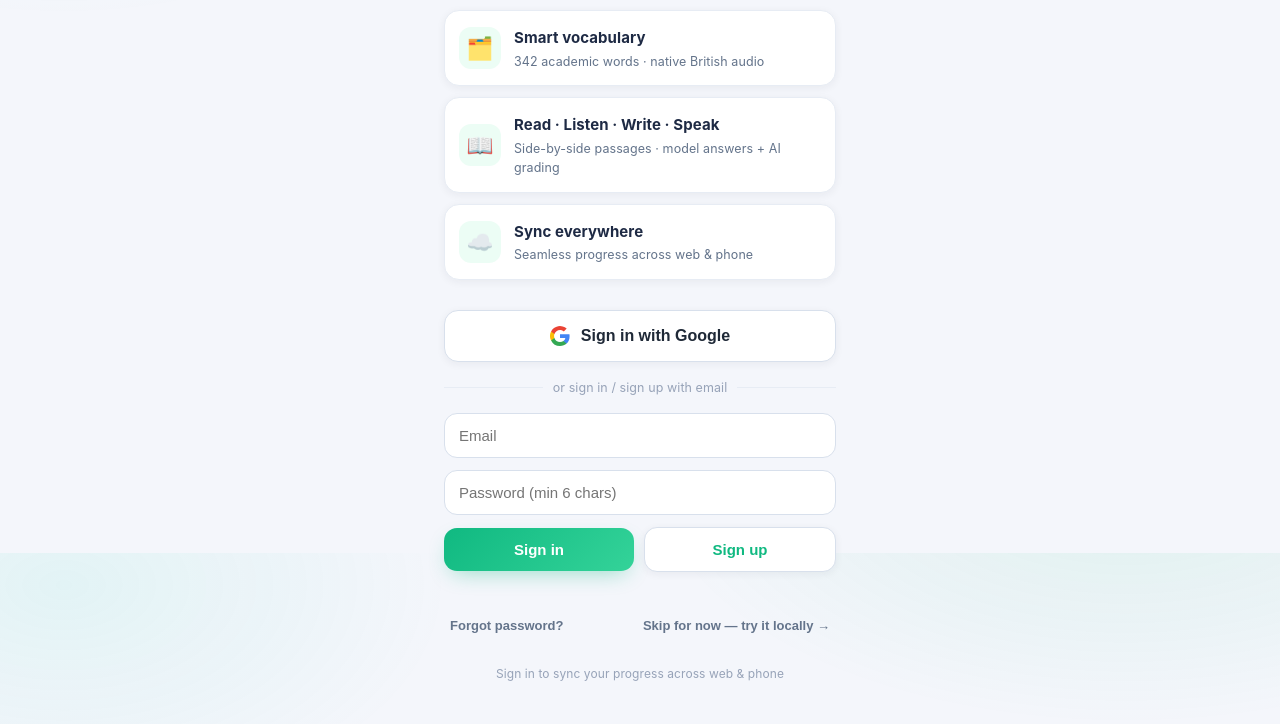
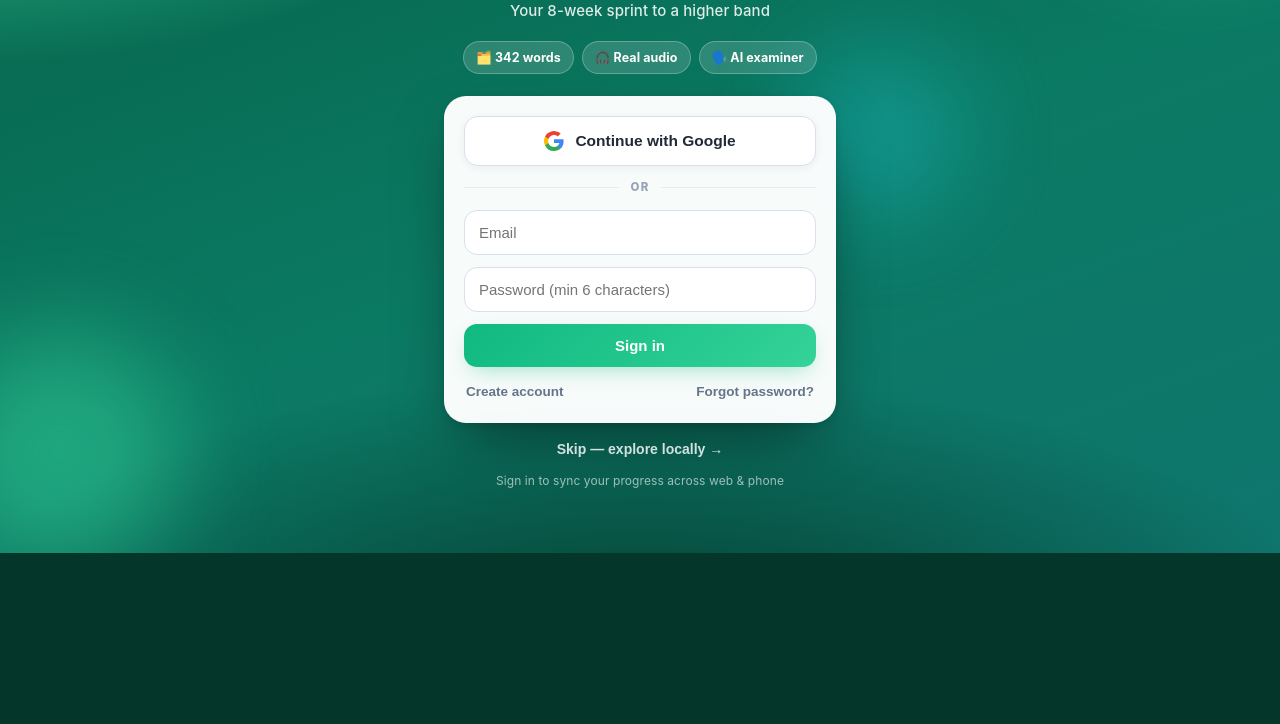
Before and after one commit to yolowinnn/IELTS_learning, a website: page www/index.html in a window 1280 px wide. Shown: the part 247-971 px from the top of the page. After the commit the page ends 800 px from the top, so only its background shows below. Drawn offline with Linux system fonts and the light colour scheme; no server answers.

Commit message:
feat(app): 全新高级登录页(品牌渐变+定制logo+玻璃卡)+ 原生谷歌登录(@capacitor-firebase/authentication, skipNativeAuth→JS signInWithCredential→沿用Firestore同步)
- cover.js/style.css 重做封面:深绿渐变+发光光晕+定制SVG品牌标(靶心+箭)+玻璃质感登录卡
- firebase-sync.js signIn():原生用 FirebaseAuthentication.signInWithGoogle() 拿 idToken → JS SDK 登录(同一谷歌账号=同UID=拉回云端进度)
- capacitor.config FirebaseAuthentication{skipNativeAuth,providers:google.com};gradle 已自带 google-services.json 存在才启用(无文件不崩,Bridge 捕获 PluginLoadException)

Co-Authored-By: Claude Opus 4.8 (1M context) <noreply@anthropic.com>

```diff
--- a/package.json
+++ b/package.json
@@ -9,6 +9,7 @@
   },
   "dependencies": {
     "@capacitor-community/text-to-speech": "^8.0.2",
+    "@capacitor-firebase/authentication": "^8.3.0",
     "@capacitor/android": "^8.4.0",
     "@capacitor/cli": "^8.4.0",
     "@capacitor/core": "^8.4.0"
--- a/www/css/style.css
+++ b/www/css/style.css
@@ -339,44 +339,67 @@ input[type=checkbox] { accent-color: var(--brand); width:22px; height:22px; }
 .auth-bar { display:flex; align-items:center; gap:8px; }
 .avatar { width:30px;height:30px;border-radius:50%;border:1px solid var(--line-strong);object-fit:cover;background:var(--surface-2); }
 
-/* ===== 登录封面页 ===== */
+/* ===== 登录封面页 v4 — premium(品牌渐变 + 光晕 + 玻璃卡片)===== */
+body.cover-mode { background: #04372a; }
 body.cover-mode #tabbar, body.cover-mode #topbar { display: none; }
 body.cover-mode #view { padding: 0; max-width: none; }
-.cover {
-  min-height: 100vh; min-height: 100dvh; box-sizing: border-box;
-  display: flex; flex-direction: column; justify-content: center; gap: 26px;
-  max-width: 440px; margin: 0 auto; padding: 48px 24px calc(40px + env(safe-area-inset-bottom));
-  animation: viewIn .5s cubic-bezier(.22,1,.36,1);
+
+.cover2 {
+  position: relative; min-height: 100vh; min-height: 100dvh; overflow: hidden;
+  display: flex; flex-direction: column; align-items: center; justify-content: center;
+  padding: 40px 22px calc(26px + env(safe-area-inset-bottom));
+  background:
+    radial-gradient(130% 72% at 86% -6%, #5eead4 0%, transparent 46%),
+    radial-gradient(120% 80% at -8% 6%, #34d399 0%, transparent 42%),
+    radial-gradient(95% 60% at 50% 112%, #043d2e 0%, transparent 58%),
+    linear-gradient(160deg, #065f46 0%, #0b7a63 55%, #0f766e 100%);
 }
-.cover-hero { text-align: center; }
-.cover-logo {
-  width: 88px; height: 88px; margin: 0 auto 18px; border-radius: 24px;
-  background: var(--hero-grad); display: flex; align-items: center; justify-content: center;
-  font-size: 46px; box-shadow: 0 14px 32px -10px rgba(16,185,129,.55);
-}
-.cover-title { font-size: 30px; font-weight: 900; letter-spacing: -.02em; margin: 0; }
-.cover-tag { color: var(--tx-dim); font-size: 14.5px; margin: 8px 0 0; }
-.cover-features { display: flex; flex-direction: column; gap: 11px; }
-.cfeat { display: flex; gap: 13px; align-items: center; background: var(--surface); border: 1px solid var(--line); border-radius: 15px; padding: 14px; box-shadow: var(--shadow-sm); }
-.cfeat .cf-ic { width: 42px; height: 42px; border-radius: 12px; background: var(--tint); display: flex; align-items: center; justify-content: center; font-size: 22px; flex-shrink: 0; }
-.cfeat b { font-size: 15px; }
-.cfeat small { display: block; color: var(--tx-dim); font-size: 12.5px; margin-top: 2px; }
-.cover-actions { display: flex; flex-direction: column; gap: 12px; margin-top: 4px; }
+.cover2-orbs { position: absolute; inset: 0; overflow: hidden; pointer-events: none; }
+.cover2-orbs span { position: absolute; border-radius: 50%; filter: blur(48px); opacity: .5; }
+.cover2-orbs span:nth-child(1) { width: 280px; height: 280px; background: #5eead4; top: -64px; right: -52px; animation: floaty 9s ease-in-out infinite; }
+.cover2-orbs span:nth-child(2) { width: 240px; height: 240px; background: #34d399; bottom: -44px; left: -60px; animation: floaty 11s ease-in-out infinite reverse; }
+.cover2-orbs span:nth-child(3) { width: 170px; height: 170px; background: #22d3ee; top: 40%; left: 62%; opacity: .3; animation: floaty 13s ease-in-out infinite; }
+@keyframes floaty { 0%, 100% { transform: translate(0, 0); } 50% { transform: translate(0, -26px); } }
+
+.cover2-inner { position: relative; z-index: 1; width: 100%; max-width: 392px; display: flex; flex-direction: column; align-items: center; animation: coverUp .6s cubic-bezier(.22,1,.36,1); }
+@keyframes coverUp { from { opacity: 0; transform: translateY(16px); } to { opacity: 1; transform: none; } }
+
+.brandmark { width: 84px; height: 84px; filter: drop-shadow(0 16px 30px rgba(0,0,0,.3)); }
+.brandmark svg { width: 100%; height: 100%; display: block; }
+.cover2-title { font-size: 38px; font-weight: 900; letter-spacing: -.025em; color: #fff; margin: 18px 0 0; text-shadow: 0 2px 18px rgba(0,0,0,.16); }
+.cover2-title .grad7 { background: linear-gradient(180deg, #ffffff, #a7f3d0); -webkit-background-clip: text; background-clip: text; -webkit-text-fill-color: transparent; }
+.cover2-sub { color: rgba(255,255,255,.86); font-size: 15px; font-weight: 500; margin: 9px 0 0; text-align: center; }
+.cover2-chips { display: flex; flex-wrap: wrap; gap: 8px; justify-content: center; margin: 18px 0 22px; }
+.cover2-chips span { background: rgba(255,255,255,.15); border: 1px solid rgba(255,255,255,.26); color: #fff; font-size: 12.5px; font-weight: 700; padding: 6px 12px; border-radius: 999px; backdrop-filter: blur(6px); -webkit-backdrop-filter: blur(6px); }
+
+.auth-card { width: 100%; background: rgba(255,255,255,.97); border-radius: 22px; padding: 20px; box-shadow: 0 26px 64px -20px rgba(0,0,0,.55), 0 2px 8px rgba(0,0,0,.12); display: flex; flex-direction: column; gap: 12px; }
 .btn-google {
   display: flex; align-items: center; justify-content: center; gap: 11px;
   background: #fff; color: #1f2937; border: 1.5px solid var(--line-strong); border-radius: 14px;
-  padding: 15px; font-size: 16px; font-weight: 700; cursor: pointer; box-shadow: var(--shadow-sm);
-  transition: transform .12s, box-shadow .2s;
+  padding: 14px; font-size: 15.5px; font-weight: 700; cursor: pointer; box-shadow: var(--shadow-sm);
+  transition: transform .12s, box-shadow .2s, border-color .2s;
 }
-.btn-google:active { transform: scale(.97); }
+.btn-google:active { transform: scale(.98); }
+.btn-google:hover { border-color: var(--brand); }
 .btn-google:disabled { opacity: .5; pointer-events: none; }
-.cover-skip { background: none; border: none; color: var(--tx-dim); font-size: 14px; font-weight: 600; cursor: pointer; padding: 6px; }
-.cover-skip:active { color: var(--brand); }
-.cover-note { text-align: center; font-size: 12.5px; color: var(--tx-faint); min-height: 16px; }
-.cover-foot { text-align: center; font-size: 12px; color: var(--tx-faint); }
+.cover-or { display: flex; align-items: center; gap: 12px; color: var(--tx-faint); font-size: 11.5px; font-weight: 800; text-transform: uppercase; letter-spacing: .1em; margin: 1px 0; }
+.cover-or::before, .cover-or::after { content: ""; flex: 1; height: 1px; background: var(--line); }
+.cover-input { width: 100%; box-sizing: border-box; background: #fff; color: var(--tx); border: 1.5px solid var(--line-strong); border-radius: 13px; padding: 13px 14px; font-size: 15px; transition: border-color .15s, box-shadow .15s; }
+.cover-input:focus { outline: none; border-color: var(--brand); box-shadow: 0 0 0 3px rgba(16,185,129,.15); }
+.auth-links { display: flex; align-items: center; justify-content: space-between; margin-top: 1px; }
+.auth-links button { background: none; border: none; color: var(--tx-dim); font-size: 13.5px; font-weight: 700; cursor: pointer; padding: 4px 2px; }
+.auth-links button:active { color: var(--brand); }
+.cover-note { text-align: center; font-size: 12.5px; color: var(--tx-dim); min-height: 14px; font-weight: 600; }
+.cover-note:empty { display: none; }
+.cover-skip { background: none; border: none; color: rgba(255,255,255,.82); font-size: 14px; font-weight: 700; cursor: pointer; padding: 14px; margin-top: 4px; }
+.cover-skip:active { color: #fff; }
+.cover-foot { text-align: center; font-size: 12px; color: rgba(255,255,255,.6); margin-top: 1px; }
 
-.cover-splash { min-height: 100vh; min-height: 100dvh; display: flex; flex-direction: column; align-items: center; justify-content: center; gap: 8px; }
-.spinner { width: 30px; height: 30px; border: 3px solid var(--line); border-top-color: var(--brand); border-radius: 50%; animation: spin .8s linear infinite; }
+.cover-splash { min-height: 100vh; min-height: 100dvh; display: flex; flex-direction: column; align-items: center; justify-content: center; gap: 14px;
+  background: radial-gradient(120% 80% at 80% 0%, #0d9488 0%, transparent 55%), linear-gradient(165deg, #065f46, #0f766e); }
+.cover-splash .brandmark { width: 92px; height: 92px; }
+.cover-splash .faint { color: rgba(255,255,255,.82) !important; }
+.spinner { width: 28px; height: 28px; border: 3px solid rgba(255,255,255,.25); border-top-color: #fff; border-radius: 50%; animation: spin .8s linear infinite; }
 @keyframes spin { to { transform: rotate(360deg); } }
 
 /* ===== 实时 AI 口语对练 ===== */
@@ -391,11 +414,7 @@ body.cover-mode #view { padding: 0; max-width: none; }
 .live-log::-webkit-scrollbar { width: 6px; }
 .live-log::-webkit-scrollbar-thumb { background: rgba(255,255,255,.3); border-radius: 6px; }
 
-/* ===== 封面 · 邮箱登录 ===== */
-.cover-or { display:flex; align-items:center; gap:10px; color:var(--tx-faint); font-size:12.5px; margin:4px 0; }
-.cover-or::before, .cover-or::after { content:""; flex:1; height:1px; background:var(--line); }
-.cover-input { width:100%; box-sizing:border-box; background:#fff; color:var(--tx); border:1.5px solid var(--line-strong); border-radius:13px; padding:13px 14px; font-size:15px; }
-.cover-input:focus { outline:none; border-color:var(--brand); box-shadow:0 0 0 3px rgba(16,185,129,.15); }
+/* (封面邮箱登录样式已并入上方 v4 premium 区块) */
 
 /* ===== 口语实时对练 v2(录音/回放)===== */
 .lv-replay { margin-left: 6px; background: rgba(0,0,0,.18); border: none; color: inherit; border-radius: 8px; padding: 1px 8px; cursor: pointer; font-size: 12px; vertical-align: middle; }
--- a/www/js/modules/cover.js
+++ b/www/js/modules/cover.js
@@ -1,6 +1,23 @@
-/* cover.js — 登录封面页:进入 App 前先走 Google 登录(离线/未配置可跳过本地用) */
+/* cover.js — 登录封面页 v4(premium):品牌渐变 + 玻璃卡片 + Google / 邮箱登录;离线/未配置可跳过本地用 */
 (function () {
   const GOOGLE_G = '<svg width="20" height="20" viewBox="0 0 18 18" aria-hidden="true"><path fill="#4285F4" d="M17.64 9.2c0-.64-.06-1.25-.16-1.84H9v3.48h4.84a4.14 4.14 0 0 1-1.8 2.72v2.26h2.92c1.7-1.57 2.68-3.88 2.68-6.62z"/><path fill="#34A853" d="M9 18c2.43 0 4.47-.8 5.96-2.18l-2.92-2.26c-.81.54-1.85.86-3.04.86-2.34 0-4.32-1.58-5.03-3.7H.96v2.33A9 9 0 0 0 9 18z"/><path fill="#FBBC05" d="M3.97 10.72a5.4 5.4 0 0 1 0-3.44V4.95H.96a9 9 0 0 0 0 8.1l3.01-2.33z"/><path fill="#EA4335" d="M9 3.58c1.32 0 2.5.45 3.44 1.35l2.58-2.58A9 9 0 0 0 .96 4.95l3.01 2.33C4.68 5.16 6.66 3.58 9 3.58z"/></svg>';
+
+  // 品牌标:渐变圆角方 + 靶心 + 命中箭头(替代 🎯 emoji)
+  const LOGO = `
+    <svg viewBox="0 0 100 100" xmlns="http://www.w3.org/2000/svg" aria-label="IELTS 7.5">
+      <defs>
+        <linearGradient id="bm" x1="0" y1="0" x2="1" y2="1">
+          <stop offset="0" stop-color="#6ee7b7"/><stop offset=".5" stop-color="#10b981"/><stop offset="1" stop-color="#0d9488"/>
+        </linearGradient>
+      </defs>
+      <rect x="6" y="6" width="88" height="88" rx="27" fill="url(#bm)"/>
+      <rect x="6" y="6" width="88" height="46" rx="27" fill="#ffffff" opacity=".12"/>
+      <circle cx="46" cy="54" r="23" fill="none" stroke="#fff" stroke-opacity=".5" stroke-width="4.5"/>
+      <circle cx="46" cy="54" r="13.5" fill="none" stroke="#fff" stroke-opacity=".85" stroke-width="4.5"/>
+      <circle cx="46" cy="54" r="4.6" fill="#fff"/>
+      <path d="M82 22 L48 56" stroke="#fff" stroke-width="5.5" stroke-linecap="round"/>
+      <path d="M82 22 l-13 2.2 M82 22 l-2.2 13" stroke="#fff" stroke-width="5.5" stroke-linecap="round"/>
+    </svg>`;
 
   function render() {
     const view = document.getElementById('view');
@@ -9,33 +26,30 @@
     view.classList.remove('wide');
     view.innerHTML = '';
     const c = el(`
-      <div class="cover">
-        <div class="cover-hero">
-          <div class="cover-logo">🎯</div>
-          <h1 class="cover-title">IELTS 7.5 Sprint</h1>
-          <p class="cover-tag">8 weeks · daily skills practice · cloud-synced progress</p>
+      <div class="cover2">
+        <div class="cover2-orbs"><span></span><span></span><span></span></div>
+        <div class="cover2-inner">
+          <div class="brandmark">${LOGO}</div>
+          <h1 class="cover2-title">IELTS <span class="grad7">7.5</span></h1>
+          <p class="cover2-sub">Your 8-week sprint to a higher band</p>
+          <div class="cover2-chips">
+            <span>🗂️ 342 words</span><span>🎧 Real audio</span><span>🗣️ AI examiner</span>
+          </div>
+          <div class="auth-card">
+            <button class="btn-google" id="gLogin">${GOOGLE_G}<span>Continue with Google</span></button>
+            <div class="cover-or"><span>or</span></div>
+            <input class="cover-input" id="emEmail" type="email" inputmode="email" placeholder="Email" autocomplete="email" />
+            <input class="cover-input" id="emPw" type="password" placeholder="Password (min 6 characters)" autocomplete="current-password" />
+            <button class="btn block" id="emLogin">Sign in</button>
+            <div class="auth-links">
+              <button id="emSignup">Create account</button>
+              <button id="emForgot">Forgot password?</button>
+            </div>
+            <div class="cover-note" id="gNote"></div>
+          </div>
+          <button class="cover-skip" id="gSkip">Skip — explore locally →</button>
+          <div class="cover-foot">Sign in to sync your progress across web &amp; phone</div>
         </div>
-        <div class="cover-features">
-          <div class="cfeat"><span class="cf-ic">🗂️</span><div><b>Smart vocabulary</b><small>342 academic words · native British audio</small></div></div>
-          <div class="cfeat"><span class="cf-ic">📖</span><div><b>Read · Listen · Write · Speak</b><small>Side-by-side passages · model answers + AI grading</small></div></div>
-          <div class="cfeat"><span class="cf-ic">☁️</span><div><b>Sync everywhere</b><small>Seamless progress across web & phone</small></div></div>
-        </div>
-        <div class="cover-actions">
-          <button class="btn-google" id="gLogin">${GOOGLE_G}<span>Sign in with Google</span></button>
-          <div class="cover-or"><span>or sign in / sign up with email</span></div>
-          <input class="cover-input" id="emEmail" type="email" inputmode="email" placeholder="Email" autocomplete="email" />
-          <input class="cover-input" id="emPw" type="password" placeholder="Password (min 6 chars)" autocomplete="current-password" />
-          <div class="row" style="gap:10px">
-            <button class="btn" id="emLogin" style="flex:1">Sign in</button>
-            <button class="btn ghost" id="emSignup" style="flex:1">Sign up</button>
-          </div>
-          <div class="cover-note" id="gNote"></div>
-          <div class="row" style="justify-content:space-between">
-            <button class="cover-skip" id="emForgot" style="font-size:13px">Forgot password?</button>
-            <button class="cover-skip" id="gSkip" style="font-size:13px">Skip for now — try it locally →</button>
-          </div>
-        </div>
-        <div class="cover-foot">Sign in to sync your progress across web & phone</div>
       </div>
     `);
     view.appendChild(c);
@@ -80,7 +94,7 @@
     const view = document.getElementById('view');
     document.body.classList.add('cover-mode');
     document.getElementById('tb-title').textContent = '';
-    view.innerHTML = '<div class="cover-splash"><div class="cover-logo">🎯</div><div class="spinner"></div><div class="faint mt12">Loading…</div></div>';
+    view.innerHTML = `<div class="cover-splash"><div class="brandmark">${LOGO}</div><div class="spinner"></div><div class="faint mt12">Loading…</div></div>`;
   }
 
   function hide() { document.body.classList.remove('cover-mode'); }
```
Also changed, not shown: capacitor.config.json (+7 -1 lines), www/js/firebase-sync.js (+20 -3 lines), 3 other files.
